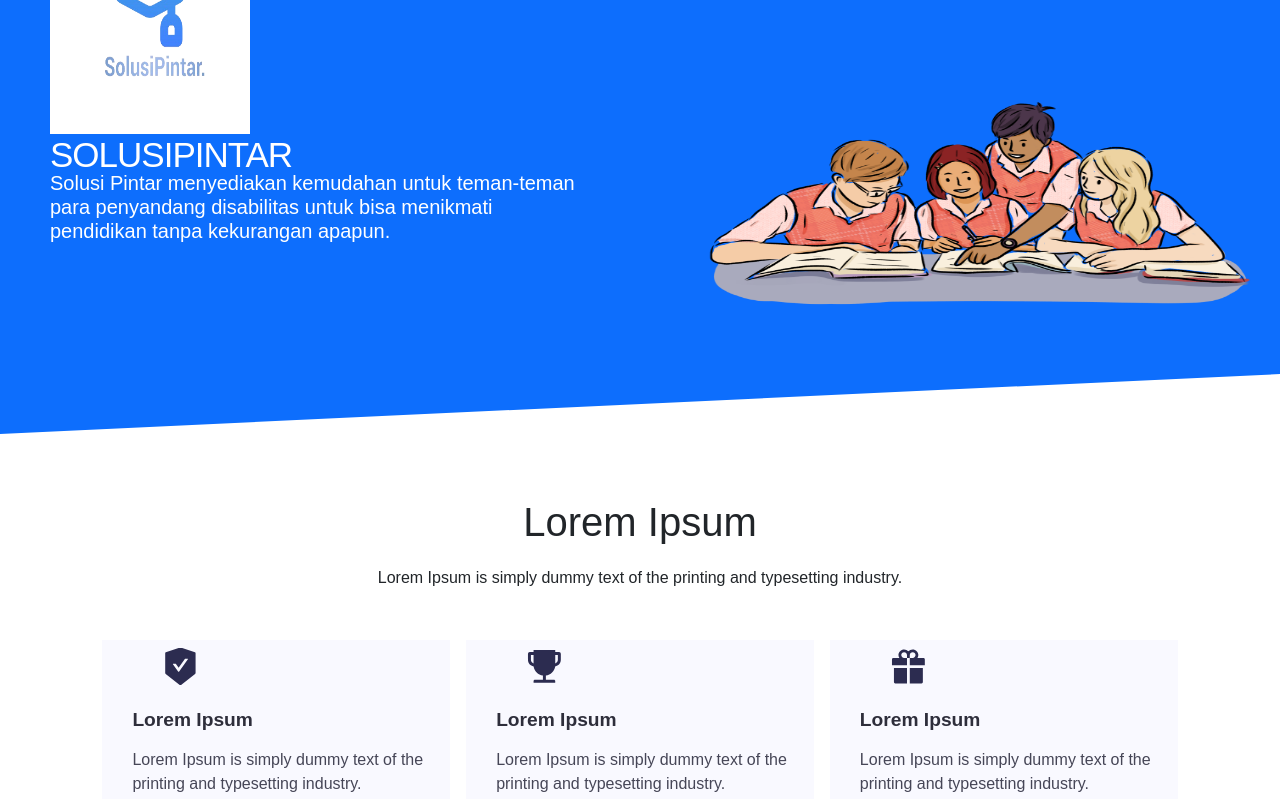
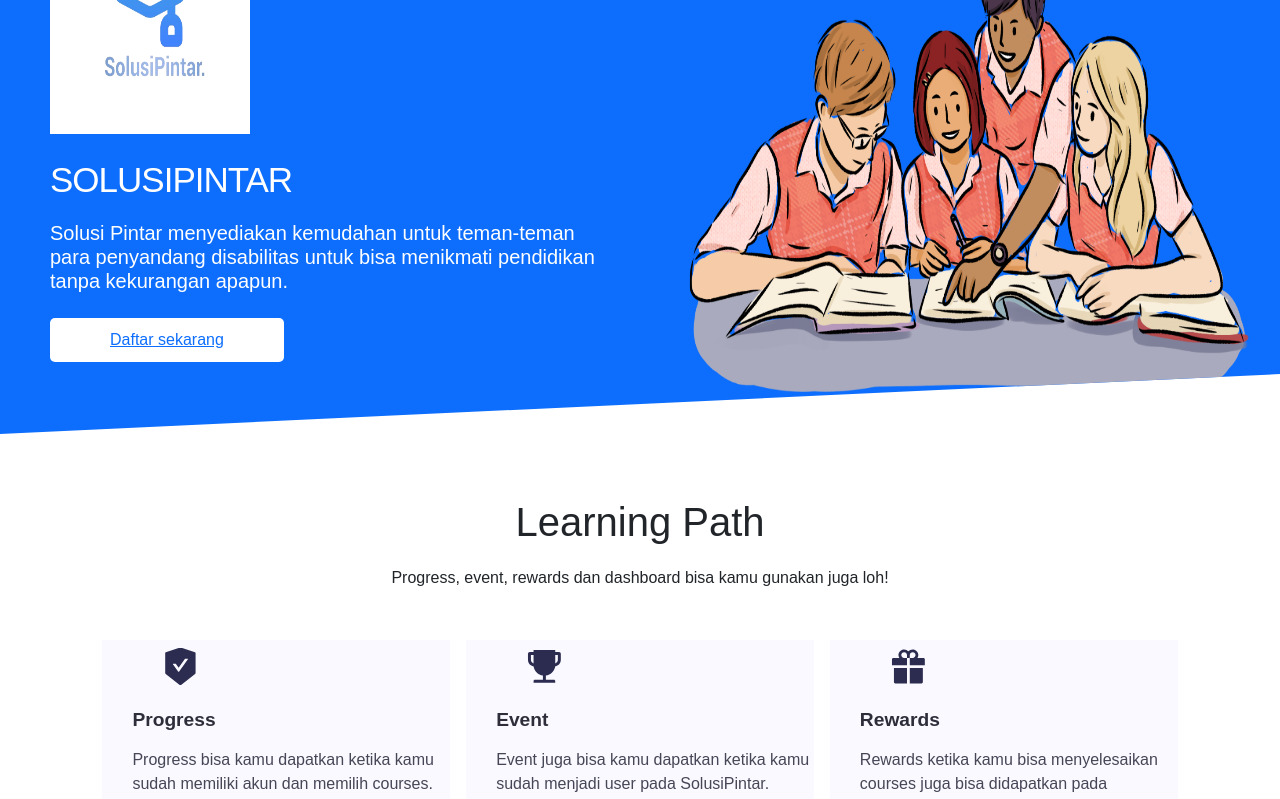
Before and after one commit to FaradhilaAulia/CAPSTONE_PROJECT, a Next.js app in the folder client/: page / in a window 1280 px wide. Shown: the part 220-1019 px from the top of the page. Built offline with nearby package versions, Linux system fonts and the light colour scheme; no server answers.

Commit message:
merubah isi isi pada home

```diff
--- a/client/component/Footer.js
+++ b/client/component/Footer.js
@@ -1,8 +1,7 @@
 const Footer = () => {
     return (
         <div className="footer">
-            <p>&copy; 2022, SolusiPintar</p>
-            <p>let's grow with us</p>
+            <p>&copy; 2022, SolusiPintar. let's grow with us</p>
         </div>
     )
 }
--- a/client/pages/index.js
+++ b/client/pages/index.js
@@ -10,32 +10,37 @@
                     </div>
                     <h1>SOLUSIPINTAR</h1>
                     <h3>Solusi Pintar menyediakan kemudahan untuk teman-teman <br />
-                        para penyandang disabilitas untuk bisa menikmati <br />
-                        pendidikan tanpa kekurangan apapun.</h3>
+                        para penyandang disabilitas untuk bisa menikmati pendidikan<br />
+                        tanpa kekurangan apapun.</h3>
+                </div>
+                <div className="tombol">
+                    <a href="/register" target="_blank">
+                        <span>Daftar sekarang</span>
+                    </a>
                 </div>
                 <div className="gambarsamping">
-                    <Image className="img" src="/profile/samping.png" width={600} height={600} />
+                    <Image className="img" src="/profile/samping.png" width={1000} height={600} />
                 </div>
             </header>
 
             <section id="features">
-                <h1>Lorem Ipsum</h1>
-                <p>Lorem Ipsum is simply dummy text of the printing and typesetting industry.</p>
+                <h1>Learning Path</h1>
+                <p>Progress, event, rewards dan dashboard bisa kamu gunakan juga loh!</p>
                 <div className="feature-base">
                     <div className="feature-box">
                         <i><SafetyCertificateFilled /></i>
-                        <h3>Lorem Ipsum</h3>
-                        <p>Lorem Ipsum is simply dummy text of the printing and typesetting industry.</p>
+                        <h3>Progress</h3>
+                        <p>Progress bisa kamu dapatkan ketika kamu sudah memiliki akun dan memilih courses.</p>
                     </div>
                     <div className="feature-box">
                         <i><TrophyFilled /></i>
-                        <h3>Lorem Ipsum</h3>
-                        <p>Lorem Ipsum is simply dummy text of the printing and typesetting industry.</p>
+                        <h3>Event</h3>
+                        <p>Event juga bisa kamu dapatkan ketika kamu sudah menjadi user pada SolusiPintar.</p>
                     </div>
                     <div className="feature-box">
                         <i><GiftFilled /></i>
-                        <h3>Lorem Ipsum</h3>
-                        <p>Lorem Ipsum is simply dummy text of the printing and typesetting industry.</p>
+                        <h3>Rewards</h3>
+                        <p>Rewards ketika kamu bisa menyelesaikan courses juga bisa didapatkan pada SolusiPintar.</p>
                     </div>
                 </div>
             </section>
@@ -141,7 +146,7 @@
             <section className="contact-us">
                 <h5>Contact us</h5>
                 <div className="link-item">
-                    <a href="" target="_blank">
+                    <a href="https://discord.gg/tmm4Z9D9" target="_blank">
                         <span>Join our Discord community</span>
                     </a>
                 </div>
--- a/client/public/css/styles.css
+++ b/client/public/css/styles.css
@@ -26,12 +26,24 @@
   letter-spacing: -1px;
   font-size: 35px;
   margin-bottom: -5px;
+  margin-top: 25px;
 }
 
 .pageatas h3 {
   color: #fff;
   font-size: 20px;
   text-align: justify;
+  margin-top: 25px;
+}
+
+.tombol {
+  width: max-content;
+  padding: 10px 60px;
+  border-radius: 5px;
+  background-color: #fff;
+  color: #000;
+  margin-left: 50px;
+  margin-top: 25px;
 }
 
 .gambarsamping {
@@ -40,7 +52,7 @@
 
 .gambarsamping img {
   width: 600px;
-  margin-top: -350px;
+  margin-top: -500px;
   margin-left: auto;
   transform: scaleX(-1);
 }
@@ -477,5 +489,6 @@
   width: 100%;
   text-align: center;
   font-weight: 500;
-  background-color: #0d6efd;
+  position: relative;
+  bottom: 0px;
 }
```
Also changed, not shown: client/public/profile/samping.png.
